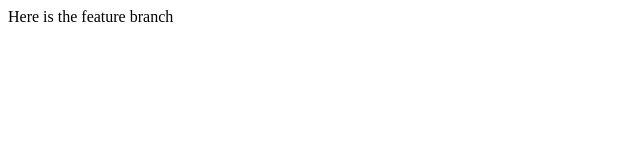
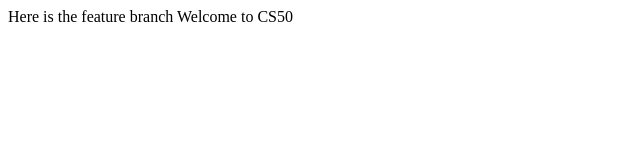
Before and after one commit to asifahmedutsa/Lecture1, a plain HTML site: page index.html in a window 1280 px wide. Shown: the whole page, without its empty margins (0-640 px from the left). Drawn offline with Linux system fonts and the light colour scheme.

Commit message:
Line Added

```diff
--- a/index.html
+++ b/index.html
@@ -7,5 +7,6 @@
 </head>
 <body>
     Here is the feature branch
+    Welcome to CS50
 </body>
 </html>
```
